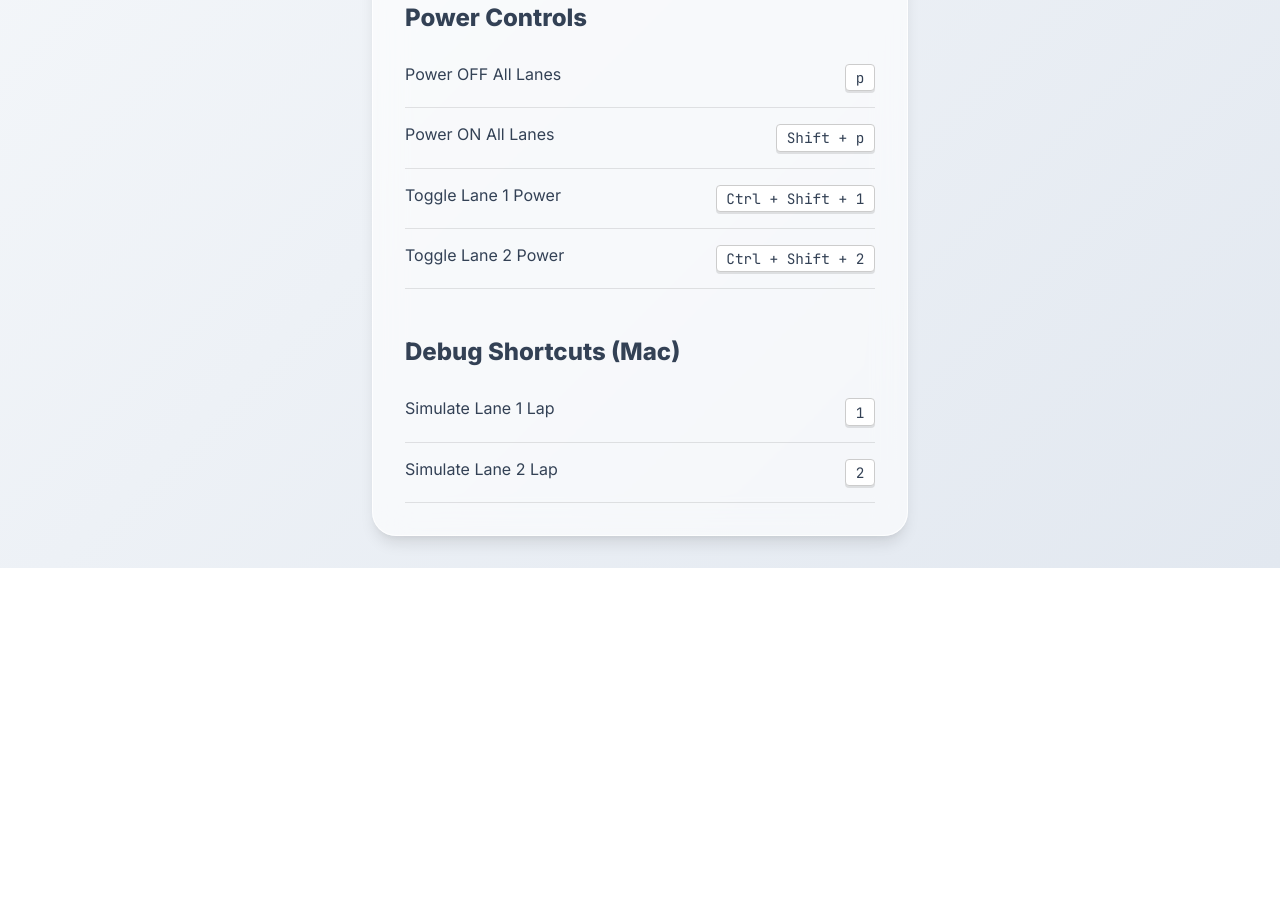
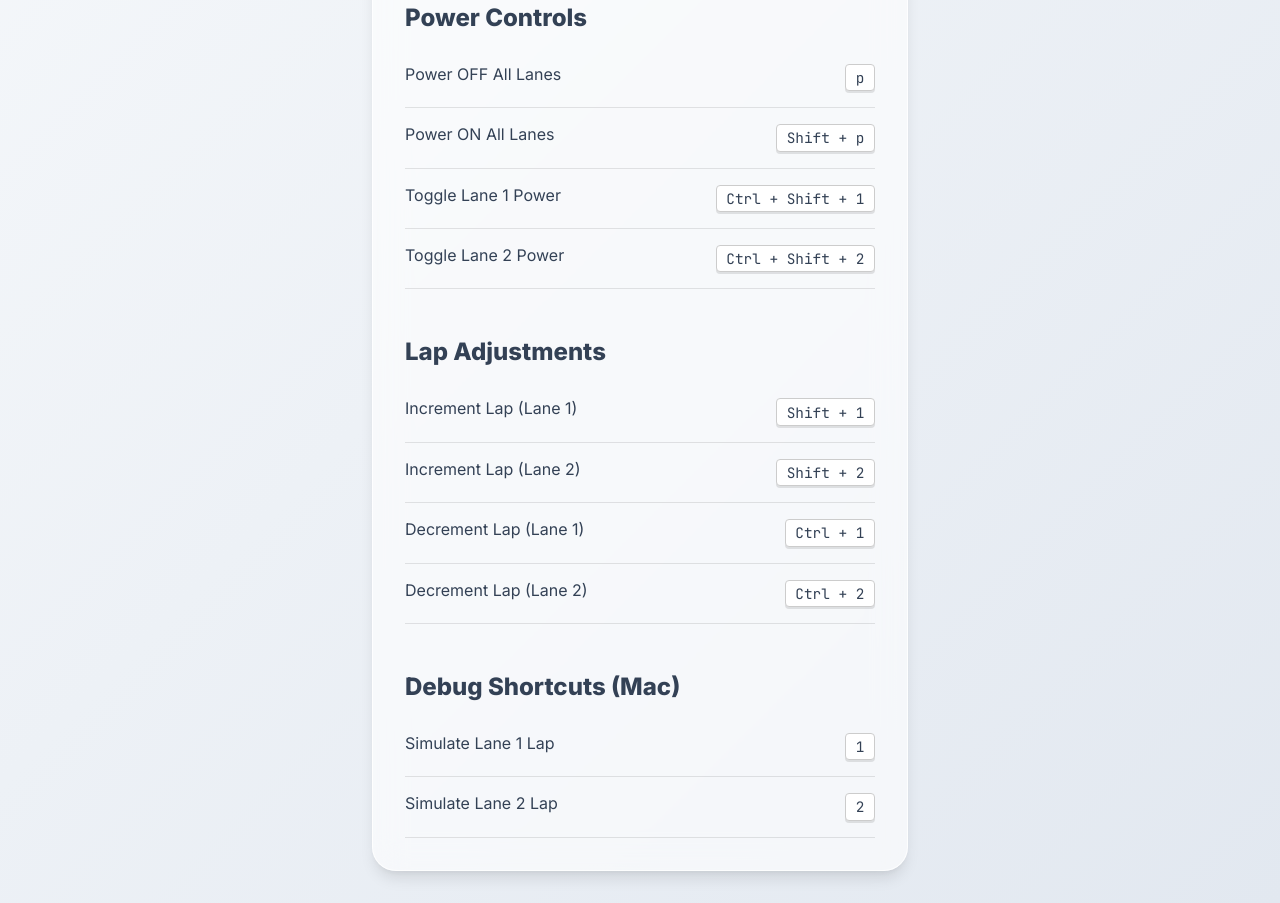
Before and after one commit to Gogo1964/racerboyjs, a website: page public/help.html in a window 1280 px wide. Shown: the part 614-1517 px from the top of the page. Before the commit the page ends 1182 px from the top, so only its background shows below. Drawn offline with Linux system fonts and the light colour scheme.

Commit message:
Add lap adjustment shortcuts to help page

```diff
--- a/public/help.html
+++ b/public/help.html
@@ -81,6 +81,26 @@
             </div>
 
             <div style="margin-top: 3rem;">
+                <h2>Lap Adjustments</h2>
+                <div class="shortcut">
+                    <span>Increment Lap (Lane 1)</span>
+                    <span class="kbd">Shift + 1</span>
+                </div>
+                <div class="shortcut">
+                    <span>Increment Lap (Lane 2)</span>
+                    <span class="kbd">Shift + 2</span>
+                </div>
+                <div class="shortcut">
+                    <span>Decrement Lap (Lane 1)</span>
+                    <span class="kbd">Ctrl + 1</span>
+                </div>
+                <div class="shortcut">
+                    <span>Decrement Lap (Lane 2)</span>
+                    <span class="kbd">Ctrl + 2</span>
+                </div>
+            </div>
+
+            <div style="margin-top: 3rem;">
                 <h2>Debug Shortcuts (Mac)</h2>
                 <div class="shortcut">
                     <span>Simulate Lane 1 Lap</span>
```
